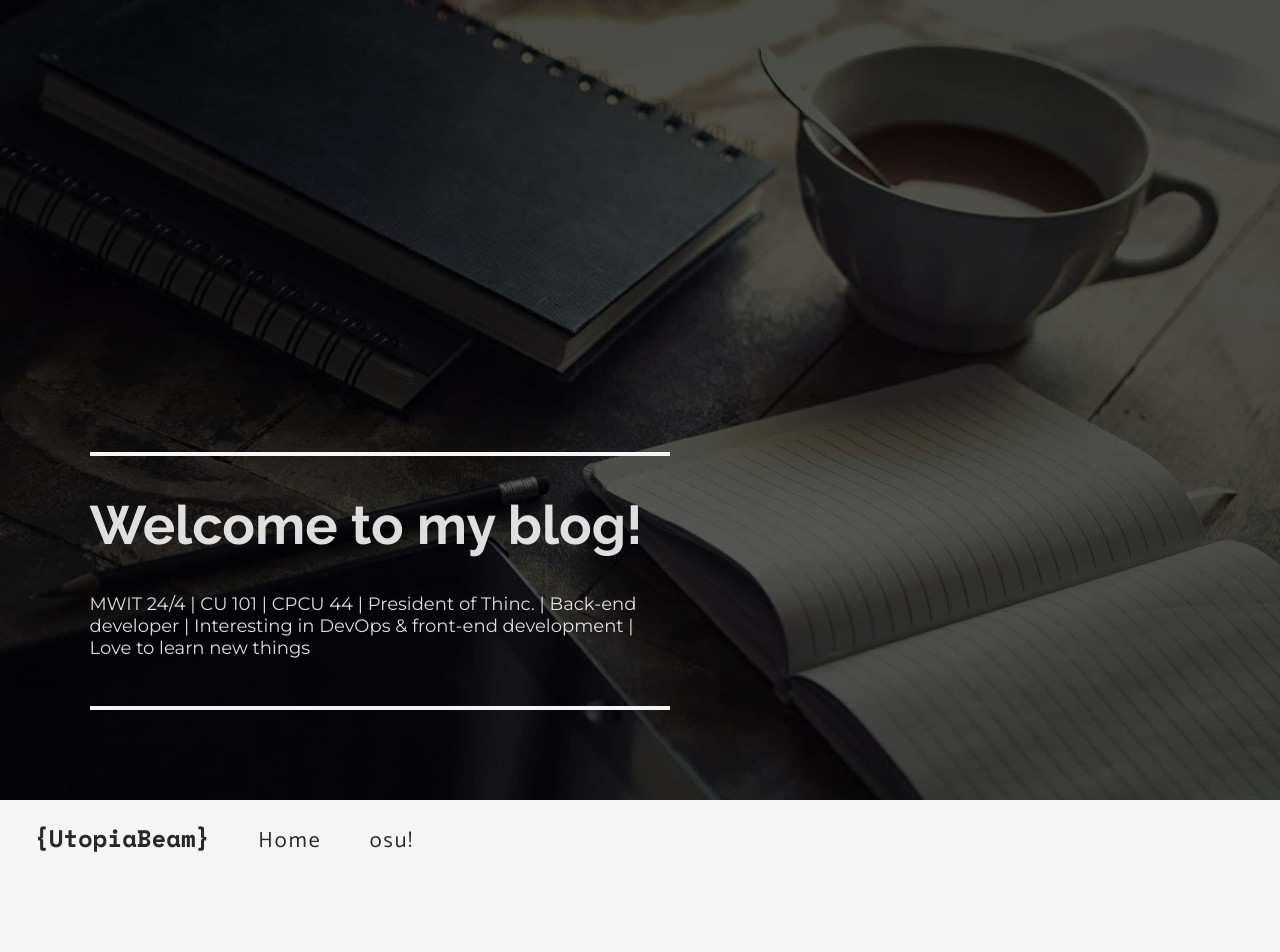
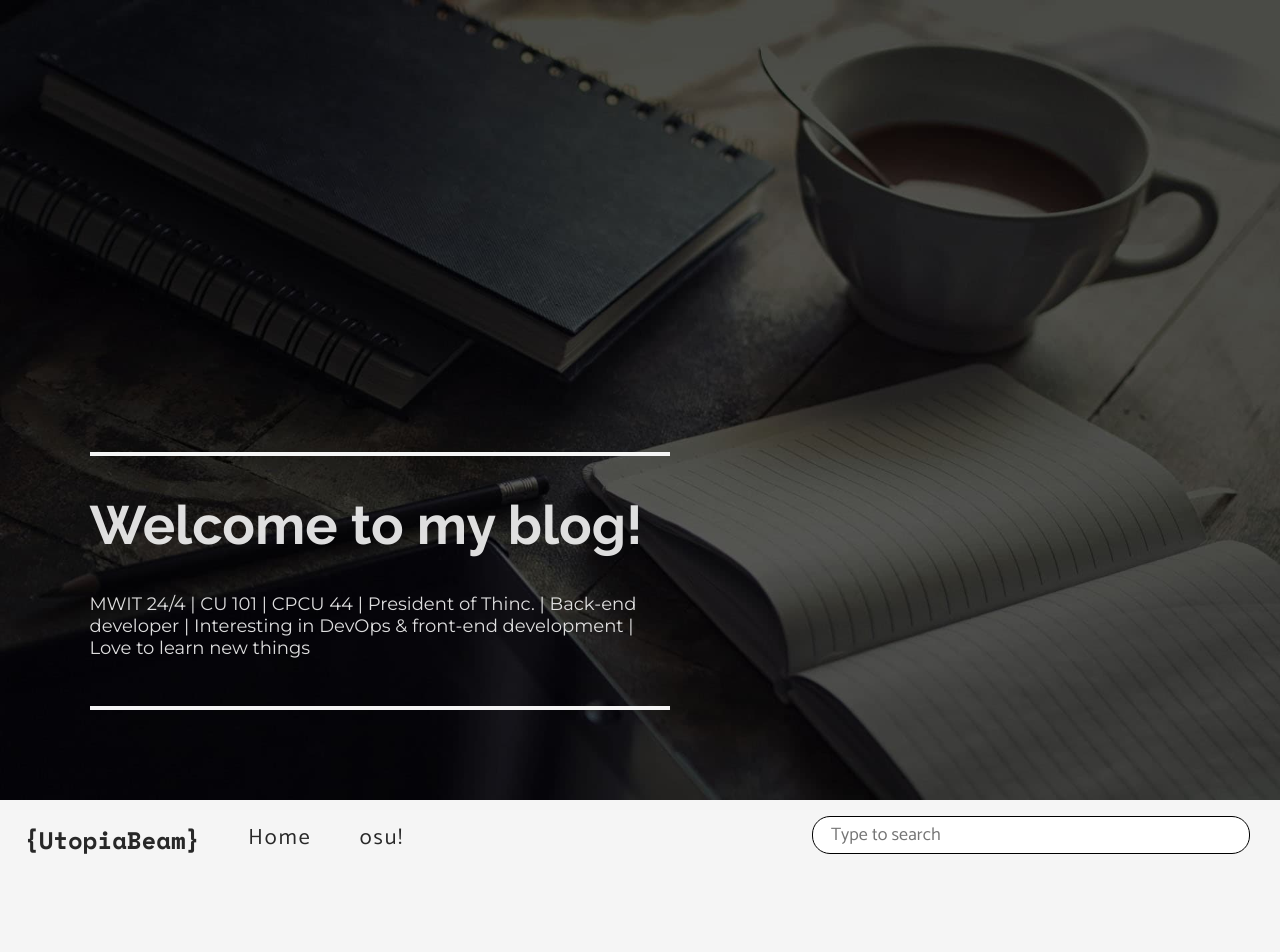
Before and after one commit to UtopiaBeam/blog.utopiabeam.dev, a React (Create React App) app: page / in a window 1280 px wide. Shown: the top 952 px of the page. Built offline with nearby package versions, Linux system fonts and the light colour scheme.

Commit message:
:sparkles: Add search box

```diff
--- a/src/components/Navbar.module.scss
+++ b/src/components/Navbar.module.scss
@@ -3,14 +3,14 @@
   position: absolute;
   background-color: rgb(245, 245, 245);
   left: auto;
-  width: 100%;
+  width: 100vw;
   text-align: center;
   margin: 0;
-  padding: 20px 0 10px 10px;
+  padding-bottom: 10px;
   z-index: 1;
   display: flex;
-  justify-content: flex-start;
-  align-items: baseline;
+  justify-content: space-between;
+  align-items: center;
 }
 
 .fixedNavbar {
@@ -20,9 +20,26 @@
   transition: box-shadow 0.1s ease-in-out;
 }
 
+.leftNavbar {
+  display: flex;
+  align-items: center;
+  width: 50%;
+  margin: 0;
+  padding-top: 20px;
+}
+
+.rightNavbar {
+  padding-top: 10px;
+  padding-right: 30px;
+}
+
 li {
   margin: 0 1.5em;
   list-style-type: none;
+}
+
+ul {
+  padding: 0;
 }
 
 @import url('https://fonts.googleapis.com/css?family=Catamaran|Raleway:700&display=swap');
@@ -61,9 +78,13 @@ li a {
   font-family: 'Space Mono', 'sans serif';
   font-size: 1.5em;
   letter-spacing: 0;
-  transition: font-size 0.1s ease-in-out;
 }
 
-.logo a:hover {
-  font-size: 1.7em;
+.searchBox {
+  font-family: 'Catamaran', sans-serif;
+  font-size: 18px;
+  width: 400px;
+  padding: 0.15em 1em;
+  border: 1px solid black;
+  border-radius: 1em;
 }
--- a/src/components/Navbar.tsx
+++ b/src/components/Navbar.tsx
@@ -1,13 +1,19 @@
-import React, { useState, useEffect } from 'react';
+import React, { useState, useEffect, FormEvent } from 'react';
 import styles from './Navbar.module.scss';
 import { Link } from 'react-router-dom';
 
 export default () => {
   const [initialized, setInitialized] = useState(false);
   const [fixed, setFixed] = useState(false);
+  const [searchText, setSearchText] = useState('');
 
   function handleScroll(): void {
     setFixed(window.pageYOffset > window.innerHeight);
+  }
+
+  function handleSubmit(e: FormEvent<HTMLFormElement>) {
+    e.preventDefault();
+    console.log(searchText);
   }
 
   useEffect((): void => {
@@ -18,7 +24,8 @@ export default () => {
   }, [initialized]);
 
   return (
-    <ul className={fixed ? styles.fixedNavbar : styles.navbar}>
+    <nav className={fixed ? styles.fixedNavbar : styles.navbar}>
+      <ul className={styles.leftNavbar}>
         <li className={styles.logo}>
           <a href="https://utopiabeam.dev">{'{UtopiaBeam}'}</a>
         </li>
@@ -29,5 +36,14 @@ export default () => {
           <a href="https://osu.ppy.sh/u/UtopiaBeam">osu!</a>
         </li>
       </ul>
+      <form className={styles.rightNavbar} onSubmit={handleSubmit}>
+        <input
+          className={styles.searchBox}
+          placeholder="Type to search"
+          value={searchText}
+          onChange={e => setSearchText(e.target.value)}
+        />
+      </form>
+    </nav>
   );
 };
```
Lines whose indentation alone changed are shown as unchanged.
